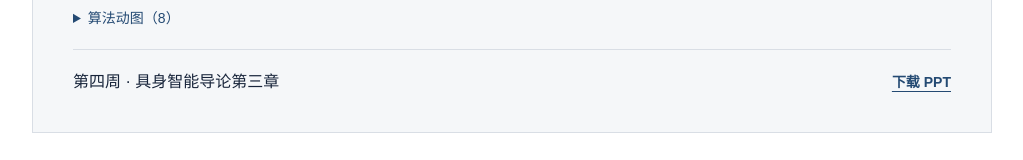
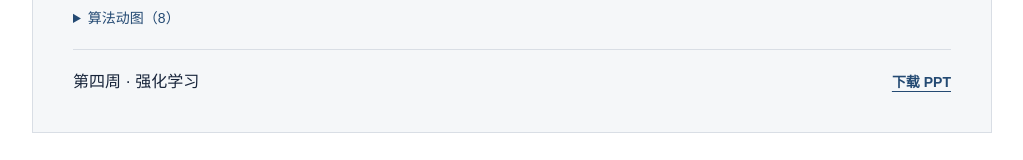
Before and after one commit to tcy1998/optimization-course, a Next.js app: page / in a window 1280 px wide. Shown: the part 975-1135 px from the top of the page, without its empty margins (128-1151 px from the left). Built offline with nearby package versions, Linux system fonts and the light colour scheme.

Commit message:
Rename week four to reinforcement learning

```diff
--- a/app/page.tsx
+++ b/app/page.tsx
@@ -106,7 +106,7 @@ export default function Home() {
             ))}
             <li>
               <div className="chapter-row">
-                <span>第四周 · 具身智能导论第三章</span>
+                <span>第四周 · 强化学习</span>
                 <a href="embodied-intelligence-chapter-03.pptx" download="具身智能导论_第3章.pptx">下载 PPT</a>
               </div>
             </li>
```
